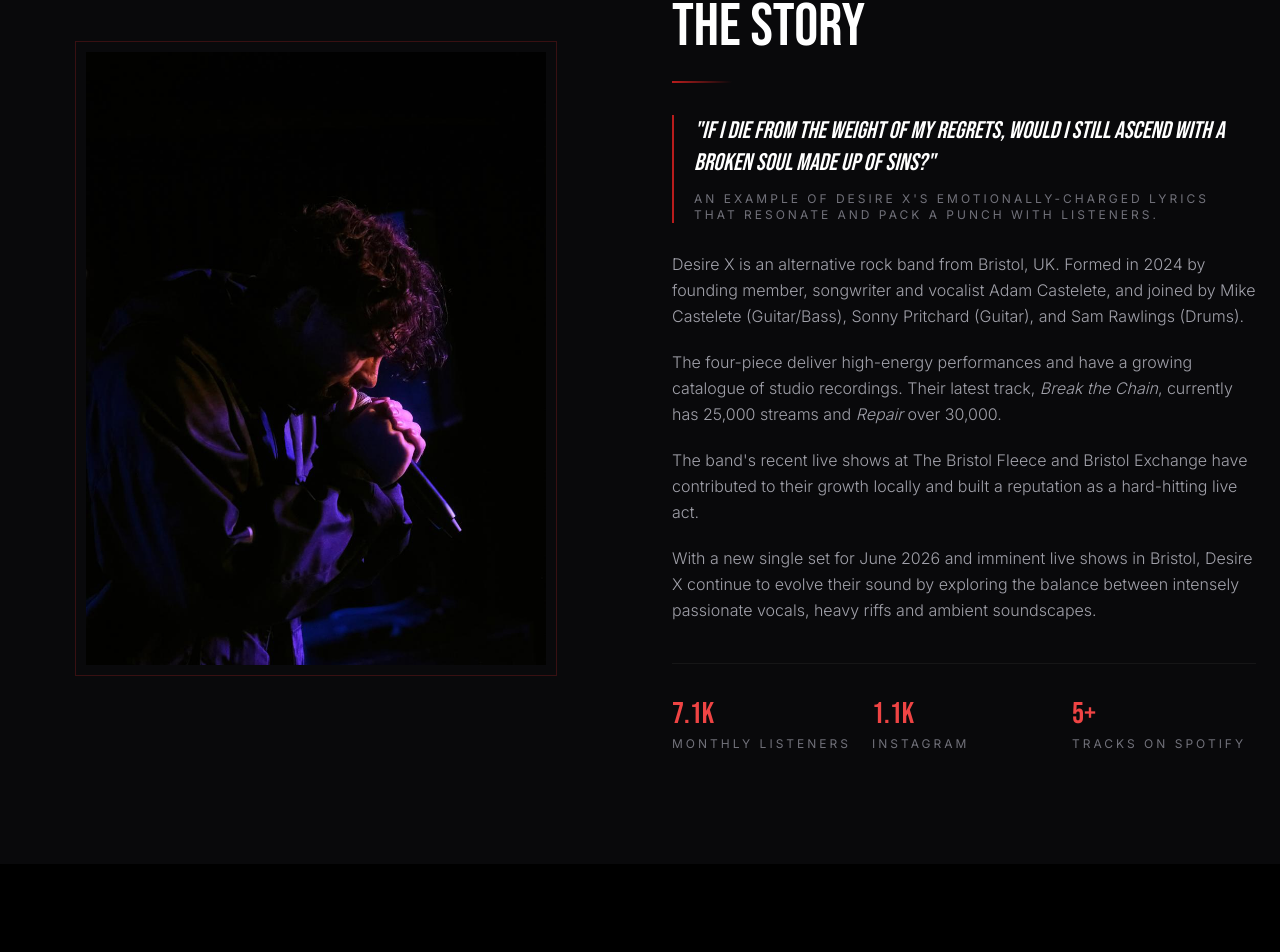
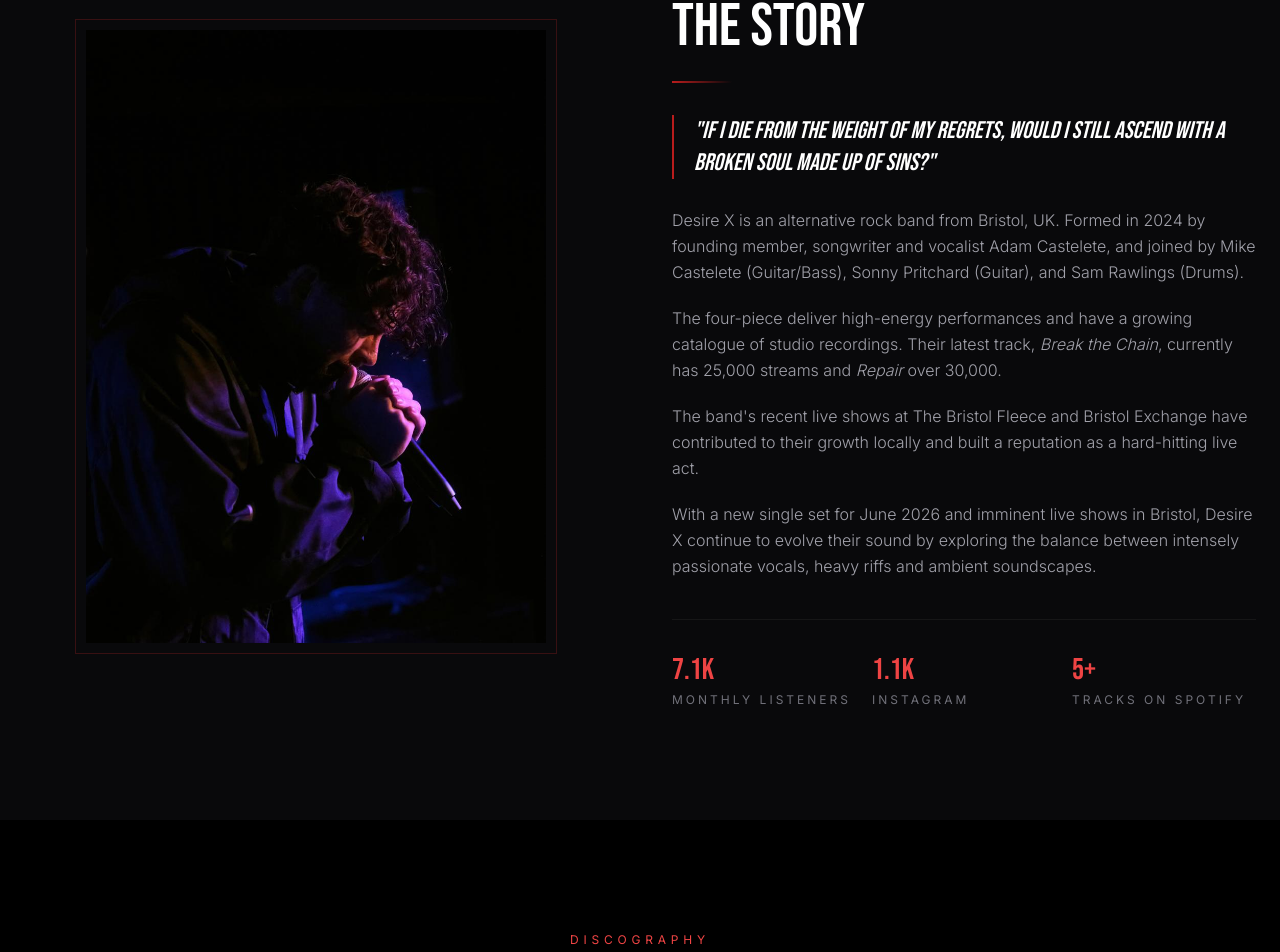
Before and after one commit to SonnyPritchard/desirex-epk, a React (Vite) app: page / in a window 1280 px wide. Shown: the part 947-1899 px from the top of the page. Built offline with nearby package versions, Linux system fonts and the light colour scheme.

Commit message:
Remove lyric caption line from About section

```diff
--- a/src/components/About.tsx
+++ b/src/components/About.tsx
@@ -30,10 +30,6 @@ export default function About() {
               <p className="font-display text-xl md:text-2xl text-white leading-snug italic">
                 "If I die from the weight of my regrets, would I still ascend with a
                 broken soul made up of sins?"
-              </p>
-              <p className="text-xs tracking-widest uppercase text-zinc-500 mt-3">
-                An example of Desire X's emotionally-charged lyrics that resonate and
-                pack a punch with listeners.
               </p>
             </blockquote>
 
```
